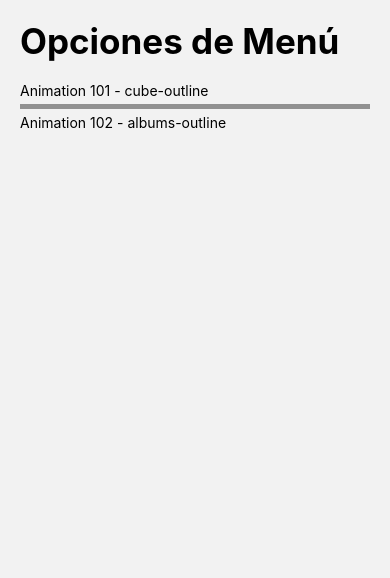
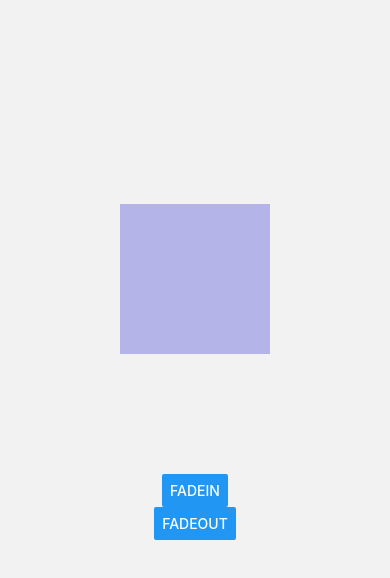
Before and after one commit to RhonSanchez/RNComponents, a React Native app: screen /Animation101Screen in a window 390 px wide. Shown: the top 578 px of the page. Built offline with nearby package versions, Linux system fonts and the light colour scheme.

Commit message:
add interface and animations

```diff
--- /dev/null
+++ b/src/components/FlatListMenuItem.tsx
@@ -0,0 +1,37 @@
+import {useNavigation} from '@react-navigation/native';
+import React from 'react';
+import {Text, View, StyleSheet} from 'react-native';
+import {TouchableOpacity} from 'react-native-gesture-handler';
+import Icon from 'react-native-vector-icons/Ionicons';
+import {MenuItem} from '../interfaces/appInterfaces';
+
+interface Props {
+  menuItem: MenuItem;
+}
+
+export const FlatListMenuItem = ({menuItem}: Props) => {
+  const navigation = useNavigation();
+
+  return (
+    <TouchableOpacity
+      activeOpacity={0.8}
+      onPress={() => navigation.navigate(menuItem.component)}>
+      <View style={styles.container}>
+        <Icon name={menuItem.icon} color="gray" size={23} />
+        <Text style={styles.itemText}>{menuItem.name}</Text>
+        <View style={{flex: 1}} />
+        <Icon name="chevron-forward-outline" color="gray" size={23} />
+      </View>
+    </TouchableOpacity>
+  );
+};
+
+const styles = StyleSheet.create({
+  container: {
+    flexDirection: 'row',
+  },
+  itemText: {
+    marginLeft: 10,
+    fontSize: 19,
+  },
+});
--- /dev/null
+++ b/src/interfaces/appInterfaces.tsx
@@ -0,0 +1,5 @@
+export interface MenuItem {
+  name: string;
+  icon: string;
+  component: string;
+}
--- a/src/navigator/Navigator.tsx
+++ b/src/navigator/Navigator.tsx
@@ -1,6 +1,8 @@
 import React from 'react';
 import {createStackNavigator} from '@react-navigation/stack';
 import {HomeScreen} from '../screens/HomeScreen';
+import {Animation101Screen} from '../screens/Animation101Screen';
+import {Animation102Screen} from '../screens/Animation102Screen';
 
 const Stack = createStackNavigator();
 
@@ -11,6 +13,8 @@ export const Navigator = () => {
         headerShown: false,
       }}>
       <Stack.Screen name="HomeScreen" component={HomeScreen} />
+      <Stack.Screen name="Animation101Screen" component={Animation101Screen} />
+      <Stack.Screen name="Animation102Screen" component={Animation102Screen} />
     </Stack.Navigator>
   );
 };
--- /dev/null
+++ b/src/screens/Animation101Screen.tsx
@@ -0,0 +1,56 @@
+import React, {useRef} from 'react';
+import {Animated, Button, Easing, StyleSheet, View} from 'react-native';
+
+export const Animation101Screen = () => {
+  const opacity = useRef(new Animated.Value(0.4)).current;
+  const top = useRef(new Animated.Value(-100)).current;
+  const fadeIn = () => {
+    Animated.timing(opacity, {
+      toValue: 1,
+      duration: 300,
+      useNativeDriver: true,
+    }).start();
+
+    Animated.timing(top, {
+      toValue: 0,
+      duration: 1000,
+      useNativeDriver: true,
+      easing: Easing.bounce,
+    }).start();
+  };
+  const fadeOut = () => {
+    Animated.timing(opacity, {
+      toValue: 0,
+      duration: 300,
+      useNativeDriver: true,
+    }).start();
+  };
+
+  return (
+    <View style={styles.container}>
+      <Animated.View
+        style={{
+          ...styles.purpleBox,
+          marginBottom: 20,
+          opacity,
+          transform: [{translateY: top}],
+        }}
+      />
+      <Button title="FadeIn" onPress={fadeIn} />
+      <Button title="FadeOut" onPress={fadeOut} />
+    </View>
+  );
+};
+
+const styles = StyleSheet.create({
+  container: {
+    flex: 1,
+    justifyContent: 'center',
+    alignItems: 'center',
+  },
+  purpleBox: {
+    backgroundColor: '#5856D6',
+    width: 150,
+    height: 150,
+  },
+});
--- /dev/null
+++ b/src/screens/Animation102Screen.tsx
@@ -0,0 +1,18 @@
+import React from 'react';
+import {StyleSheet, View} from 'react-native';
+
+export const Animation102Screen = () => {
+  return (
+    <View style={{flex: 1}}>
+      <View style={styles.purpleBox}></View>
+    </View>
+  );
+};
+
+const styles = StyleSheet.create({
+  purpleBox: {
+    backgroundColor: '#5856D6',
+    width: 150,
+    height: 150,
+  },
+});
--- a/src/screens/HomeScreen.tsx
+++ b/src/screens/HomeScreen.tsx
@@ -1,39 +1,25 @@
 import React from 'react';
 import {FlatList, Text, View} from 'react-native';
 import {useSafeAreaInsets} from 'react-native-safe-area-context';
+import {FlatListMenuItem} from '../components/FlatListMenuItem';
+import {MenuItem} from '../interfaces/appInterfaces';
 import {styles} from '../theme/appTheme';
 
-interface MenuItem {
-  name: string;
-  icon: string;
-  components: string;
-}
-
-const menuItems = [
+const menuItems: MenuItem[] = [
   {
     name: 'Animation 101',
     icon: 'cube-outline',
-    components: 'Animation101Screen',
+    component: 'Animation101Screen',
   },
   {
     name: 'Animation 102',
     icon: 'albums-outline',
-    components: 'Animation102Screen',
+    component: 'Animation102Screen',
   },
 ];
 
 export const HomeScreen = () => {
   const {top} = useSafeAreaInsets();
-
-  const renderMenuItem = (menuItem: MenuItem) => {
-    return (
-      <View>
-        <Text>
-          {menuItem.name} - {menuItem.icon}
-        </Text>
-      </View>
-    );
-  };
 
   const renderListHeader = () => {
     return (
@@ -53,7 +39,7 @@ export const HomeScreen = () => {
     <View style={{flex: 1, ...styles.globalMargin}}>
       <FlatList
         data={menuItems}
-        renderItem={({item}) => renderMenuItem(item)}
+        renderItem={({item}) => <FlatListMenuItem menuItem={item} />}
         keyExtractor={item => item.name}
         ListHeaderComponent={renderListHeader}
         ItemSeparatorComponent={itemSepartor}
```
